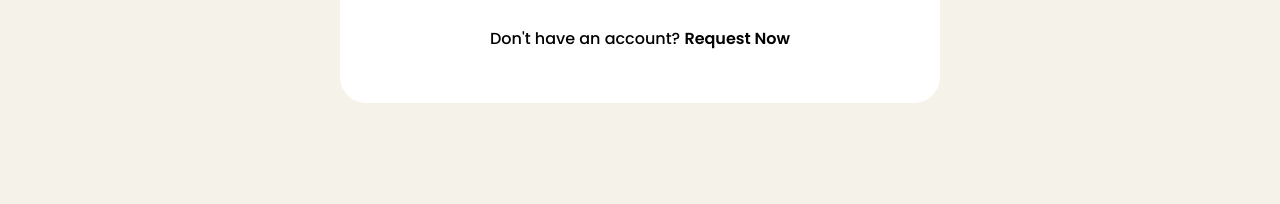
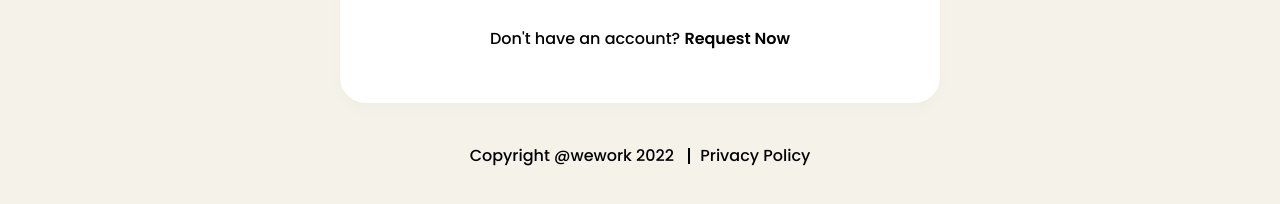
Before and after one commit to thebigtank/razor-login, a plain HTML site: page index.html in a window 1280 px wide. Shown: the part 829-1033 px from the top of the page. Before the commit the page ends 972 px from the top, so only its background shows below. Drawn offline with nearby package versions, Linux system fonts and the light colour scheme.

Commit message:
Styled footer

```diff
--- a/css/main.scss
+++ b/css/main.scss
@@ -126,6 +126,7 @@ body {
             box-sizing: border-box;
             text-align: center;
             border-radius: 26px;
+            box-shadow: 0px 8px 16px 0px rgb(0 0 0 / 2%);
 
             &__title {
                 text-transform: capitalize;
@@ -254,4 +255,25 @@ body {
         }
 
     }
+
+    &.footer {
+        padding-top: 5px;
+        .col {
+            p {
+                text-align: center;
+                font-weight: 500;
+
+                a {
+                    display: inline-block;
+                    text-decoration: none;
+                    color: $dark-00;
+                    text-transform: capitalize;
+                    padding-left: 10px;
+                    margin-left: 10px;
+                    border-left: 2px solid $dark-00;
+                    line-height: 16px;
+                }
+            }
+        }
+    }
 }
--- a/index.html
+++ b/index.html
@@ -80,6 +80,16 @@
         </div>
     </section>
 
+    <footer class="block footer">
+        <div class="wrapper">
+            <div class="row">
+                <div class="col">
+                    <p>Copyright @wework 2022 <a href="#">privacy policy</a></p>
+                </div>
+            </div>
+        </div>
+    </footer>
+
 
 
     <script type="module" src="https://unpkg.com/ionicons@5.5.2/dist/ionicons/ionicons.esm.js"></script>
```
Also changed, not shown: css/main.css, 1 other file.
